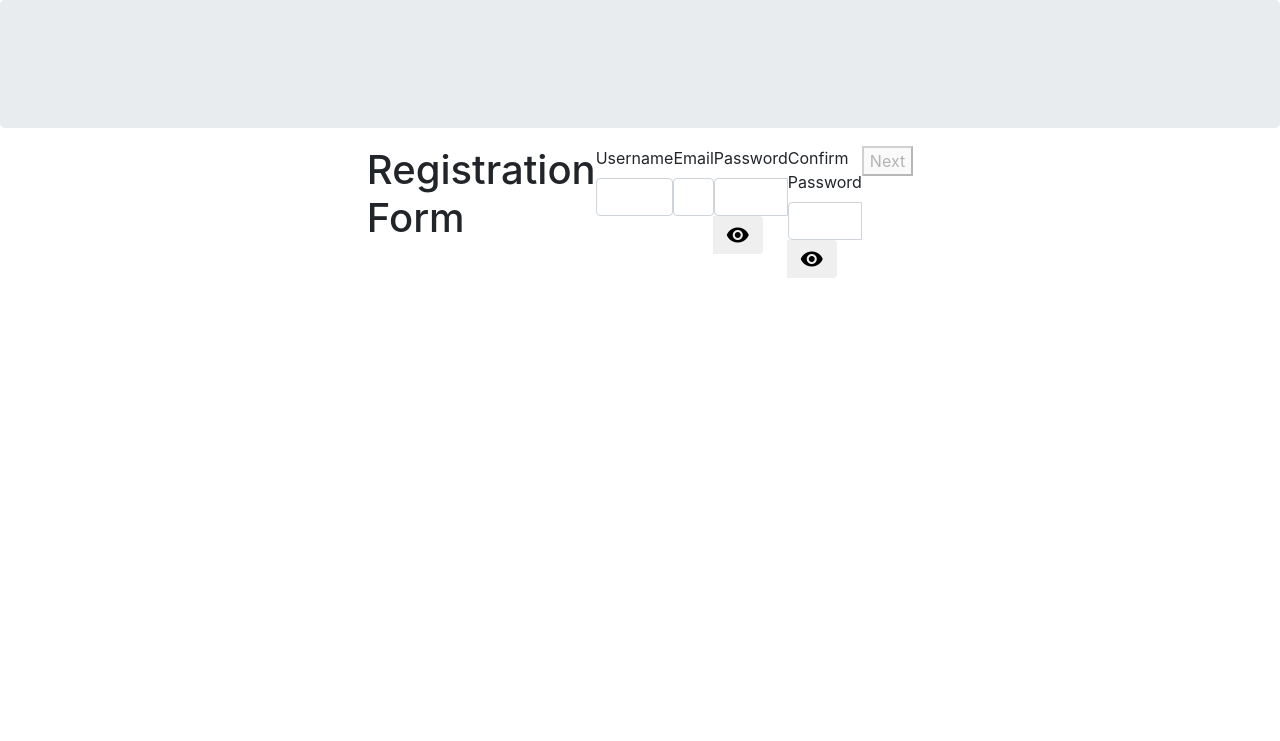
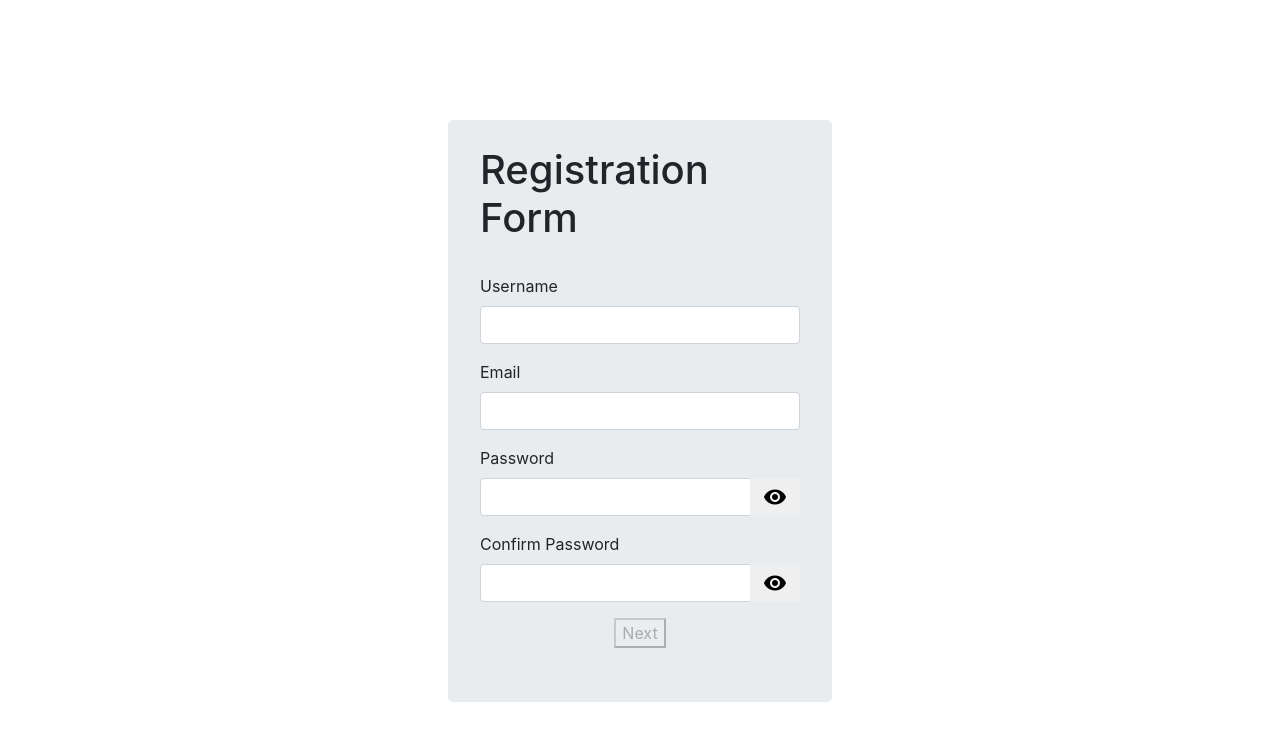
Before and after one commit to NavarroNorielJon/Vivixx, a PHP site: page /signUp.php in a window 1280 px wide. Shown: the top 741 px of the page. Run offline with PHP 8.4, Linux system fonts and the light colour scheme; some libraries are stand-ins or nearby versions.

Commit message:
Improved the structure of the signUp.php;

```diff
--- a/src/signUp.php
+++ b/src/signUp.php
@@ -9,12 +9,11 @@
     </head>
 
     <body>
+<!-- START of user info-->
+            <div class="jumbotron" id="signup_form">
+                <form action="utilities/registration.php" method="POST">
+                    <h1>Registration Form</h1><br>
 
-        <form action="utilities/registration.php" method="POST">
-                            <!-- START of user info-->
-		<div class="jumbotron" id="signup-form">
-                <div id="signup_form">
-                <h1>Registration Form</h1><br>
                     <div class="form-group">
                         <label for="username">Username</label>
                         <input type="text" name="username" id="username" onkeyup="helperText('username',this.value,'validUser')" class="form-control" required="required">
@@ -31,6 +30,7 @@
                         <label for="password">Password</label>
                         <div class="input-group">
                             <input type="password" name="password" id="password" onkeyup="helperText('password',this.value,'validPassword');" class="form-control" required="required">
+
                             <div class="input-group-append">
                                 <button  type="button" class="btn" onclick="showHide('password')">
                                     <i class="material-icons">remove_red_eye</i>
@@ -44,6 +44,7 @@
                         <label for="cpass">Confirm Password</label>
                             <div class="input-group">
                                 <input type="password" name="confirm_password" id="cpassword" onkeyup="confirmPass('confirm_password',this.value,'password','validConfirmation');nextButton('password','cpassword');" class="form-control" required="required">
+
                                 <div class="input-group-append">
                                     <button  type="button" class="btn" onclick="showHide('cpassword')">
                                         <i class="material-icons">remove_red_eye</i>
@@ -53,12 +54,10 @@
                             <div id="validConfirmation"></div>
                     </div>
 
-                <div style="text-align: right">
-                  <button type="submit" id="next" onclick="hideForm()" disabled>Next</button>
+                    <div style="text-align: center">
+                        <button type="button" id="next" onclick="hideForm()" disabled>Next</button>
                     </div>
-            </div>
-        </div>
-							<!-- END OF user info-->
+
 			<!-- Start of Personal Info-->
             <div class="jumbotron d-none" id="personal_info" >
                 <div id="personal_info">
@@ -66,7 +65,6 @@
                     <i class="large material-icons" style="font-size:50px;">person</i>
                     <div class="row">
                         <div class="form-group col-4">
-
                             <label for="fname">First Name</label>
                             <input type="text" name="first_name" id="fname" class="form-control" required="required">
                         </div>
@@ -87,7 +85,6 @@
               		        <i class="material-icons" style="font-size:50px;">date_range</i>
                             <label for="bdate">Birthdate</label>
               		        <input type="date" name="birthdate" id="bdate" class="form-control" required="required">
-
               		    </div>
 
                         <div class="form-group col-4" >
@@ -95,8 +92,6 @@
                             <label for="pbirth">Place of Birth</label>
               		        <input type="text" name="pbirth" id="pbirth" class="form-control">
                         </div>
-
-
 
                         <div class="form-group col-4" >
                             <i class="small material-icons prefix" style="font-size:50px;">contact_phone</i>
@@ -107,7 +102,6 @@
                     </div>
 
                     <div class="row">
-
                         <div class=" form-group col-3 ">
                             <i class="small material-icons prefix" style="font-size:50px;">wc</i>
                             <label for="gender">Sex</label>
@@ -137,7 +131,6 @@
                                 <option value="b">B</option>
                                 <option value="ab">AB</option>
                             </select>
-
                         </div>
                     </div>
 
@@ -158,7 +151,6 @@
               		        <input type="text" name="residential_tel_no" id="residential_tel_no" class="form-control">
                         </div>
                     </div>
-
 
                     <div class="row">
               			<div class="form-group col-7">
@@ -200,7 +192,6 @@
                                 <option value="separated">Separated</option>
                                 <option value="other">Others</option>
                              </select>
-
 						</div>
 					</div>
 
@@ -225,15 +216,14 @@
 							<input type="text" name="pagibig_id_no" id="pagibig_id_no" class="form-control">
               			</div>
 					</div>
+
 					<div style="text-align: right">
                     	<button type="submit" id="next1">Submit</button>
 					</div>
 				</div>
 			</div>
-                            <!-- End of Personal Info -->
+             </form>
         </div>
-        </form>
-
     <script>
     function hideForm(){
       document.getElementById('reg_form').classList.add("d-none");
```
Also changed, not shown: src/sample1.php (added, +12 -0 lines). Lines whose indentation alone changed are shown as unchanged.
